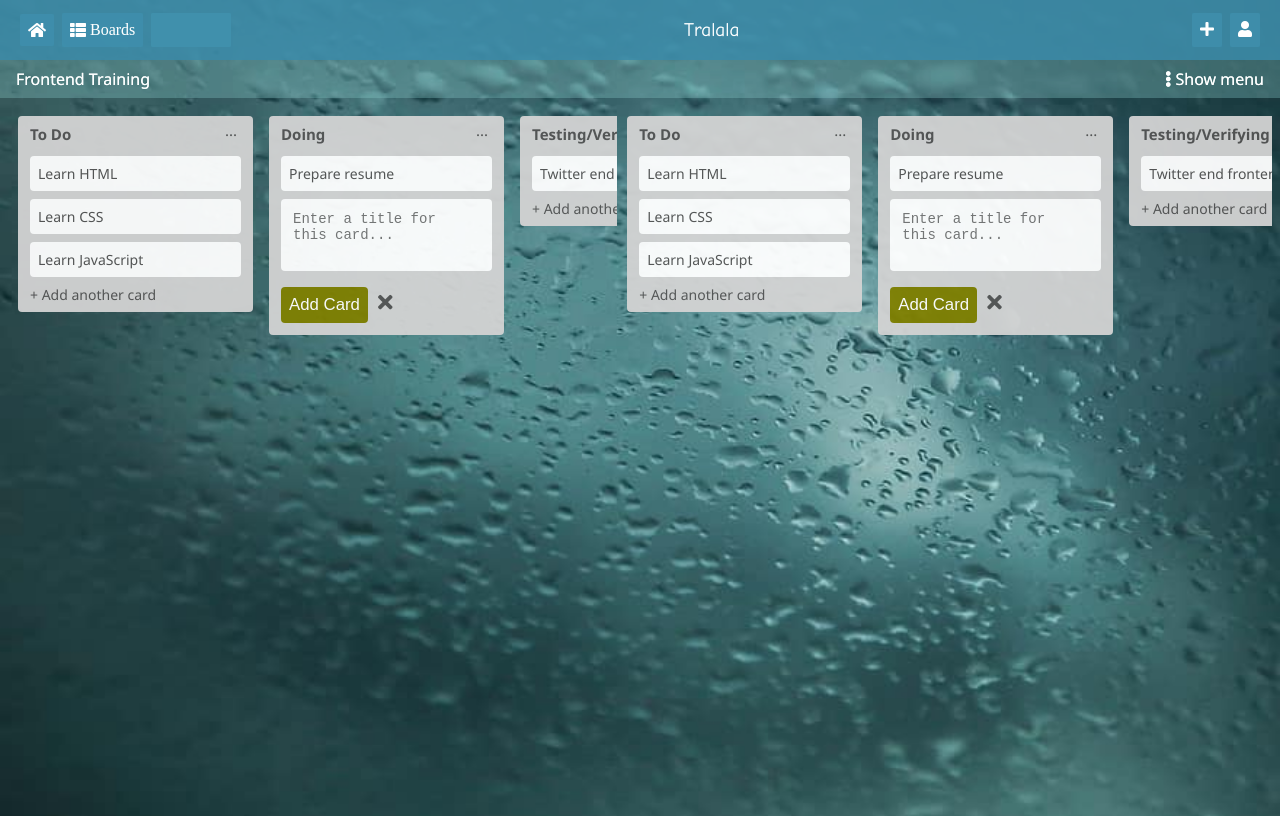
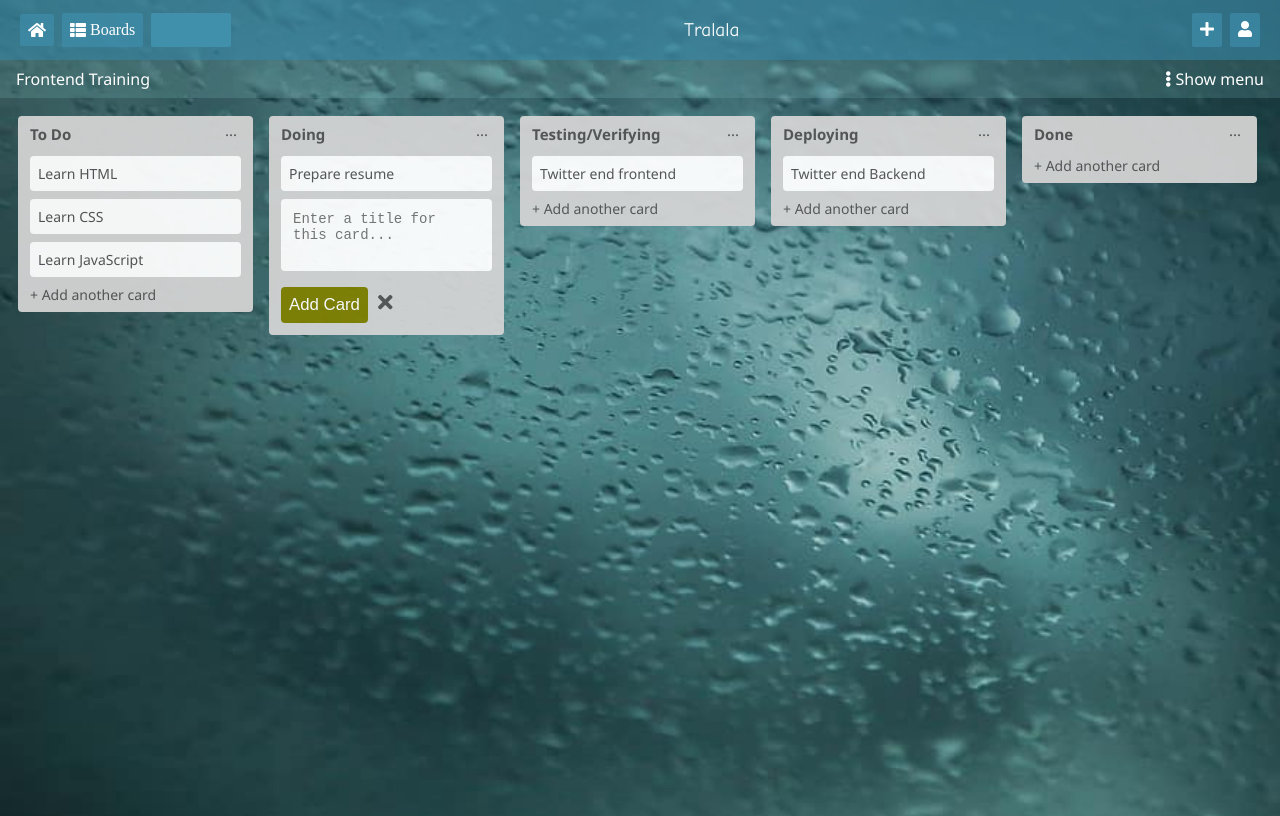
Before and after one commit to yasharyan/greatlrnyashgupta.github.io, a plain HTML site: page index.html in a window 1280 px wide. Drawn offline with Linux system fonts and the light colour scheme.

Commit message:
Update index.html

```diff
--- a/index.html
+++ b/index.html
@@ -93,101 +93,4 @@
         </div>
 
 </body>
-
-</html><!DOCTYPE html>
-<html lang="en">
-
-<head>
-    <meta charset="UTF-8">
-    <meta name="viewport" content="width=device-width, initial-scale=1.0">
-    <title>tralala</title>
-    <link rel="stylesheet" href="tralala.css">
-    <link rel="stylesheet" href="tralalahead2.css">
-    <link rel="stylesheet" href="tralalamain.css">
-    <link rel="stylesheet" href="https://cdnjs.cloudflare.com/ajax/libs/font-awesome/5.11.2/css/all.min.css">
-</head>
-
-<body>
-    <header>
-        <nav>
-            <ul>
-                <li class="icon1"><i class="home fas fa-home"></i></li>
-                <li class="icon1"><i class="boards fas fa-th-list"></i>&nbsp;Boards
-                </li>
-                <li><input type="text"></li>
-            </ul>
-            <div class="title">Tralala</div>
-            <div class="icons"><span class="icon3"><i class="fas fa-plus"></i></span><span class="icon3"><i
-                        class="fas fa-user"></i></span></div>
-
-        </nav>
-    </header>
-
-    <div class="head">
-        <div class="headin">
-            <div class="first">Frontend Training</div>
-            <div class="first"><i class="fas fa-ellipsis-v"></i> Show menu</div>
-        </div>
-
-        <div class="main">
-            <div class="class3" id="id2-1">
-                <div class="id">
-                    <h4 class="todo">To Do</h4><span class="span">...</span>
-                </div>
-                <div class="class4" id="id3-1">Learn HTML<span class="pencil"><i class="fas fa-pencil-alt"></i></span>
-                </div>
-                <div class="class4" id="id3-2">Learn CSS<span class="pencil"><i class="fas fa-pencil-alt"></i></div>
-                <div class="class4" id="id3-3">Learn JavaScript<span class="pencil"><i class="fas fa-pencil-alt"></i>
-                </div>
-                <div class="add">+ Add another card</div>
-            </div>
-            <div class="class3" id="id2-1">
-                <div class="id">
-                    <h4 class="todo">Doing</h4><span class="span">...</span>
-                </div>
-                <div class="class5" id="id4-1">Prepare resume</div>
-                <div class="class6" id="id4-2"> <textarea rows="3" placeholder="Enter a title for this card..."
-                        class="txtarea"></textarea></div>
-
-                <button class="btn">Add Card</button><span class="cancel"><i class="fas fa-times"></i></span>
-            </div>
-
-            <div class="class3" id="id2-1">
-                <div class="id">
-                    <h4 class="todo">Testing/Verifying</h4><span class="span">...</span>
-                </div>
-                <div class="class5" id="id5-1">Twitter end frontend</div>
-                <div class="add">+ Add another card</div>
-            </div>
-
-            <div class="class3" id="id2-1">
-                <div class="id">
-                    <h4 class="todo">Deploying</h4><span class="span">...</span>
-                </div>
-                <div class="class5" id="id5-1">Twitter end Backend</div>
-                <div class="add">+ Add another card</div>
-            </div>
-
-            <div class="class3" id="id2-1">
-                <div class="id">
-                    <h4 class="todo">Done</h4><span class="span">...</span>
-                </div>
-                <div class="add">+ Add another card</div>
-            </div>
-
-            <div class="class3" id="id2-1">
-                <div class="add">+ Add another list</div>
-            </div>
-
-            <div class="class3" id="id2-1">
-                <div class="class6" id="id4-2"> <textarea rows="3" placeholder="Enter list title..."
-                        class="txtarea"></textarea></div>
-
-                <button class="btn">Add Card</button><span class="cancel"><i class="fas fa-times"></i></span>
-            </div>
-
-        </div>
-
-</body>
-
 </html>
```
